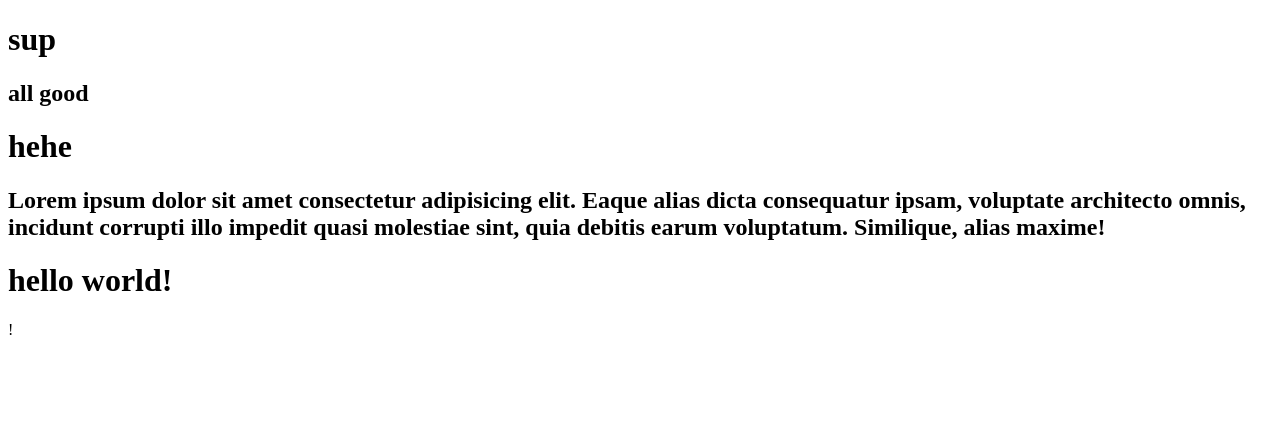
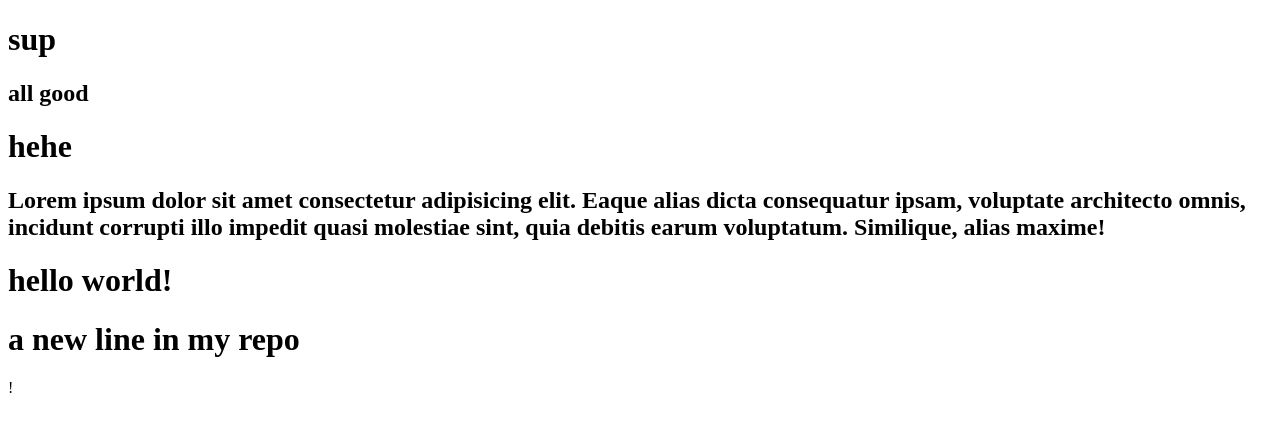
Before and after one commit to LOVESH1808/hello-world, a plain HTML site: page index.html in a window 1280 px wide. Drawn offline with Linux system fonts and the light colour scheme.

Commit message:
updated index.html with a new line

```diff
--- a/index.html
+++ b/index.html
@@ -13,6 +13,7 @@
     <h1>hehe</h1>
     <h2>Lorem ipsum dolor sit amet consectetur adipisicing elit. Eaque alias dicta consequatur ipsam, voluptate architecto omnis, incidunt corrupti illo impedit quasi molestiae sint, quia debitis earum voluptatum. Similique, alias maxime!</h2>
     <h1> hello world!</h1>
+    <h1> a new line in my repo</h1>
 </body>
 </html>
 !
```
